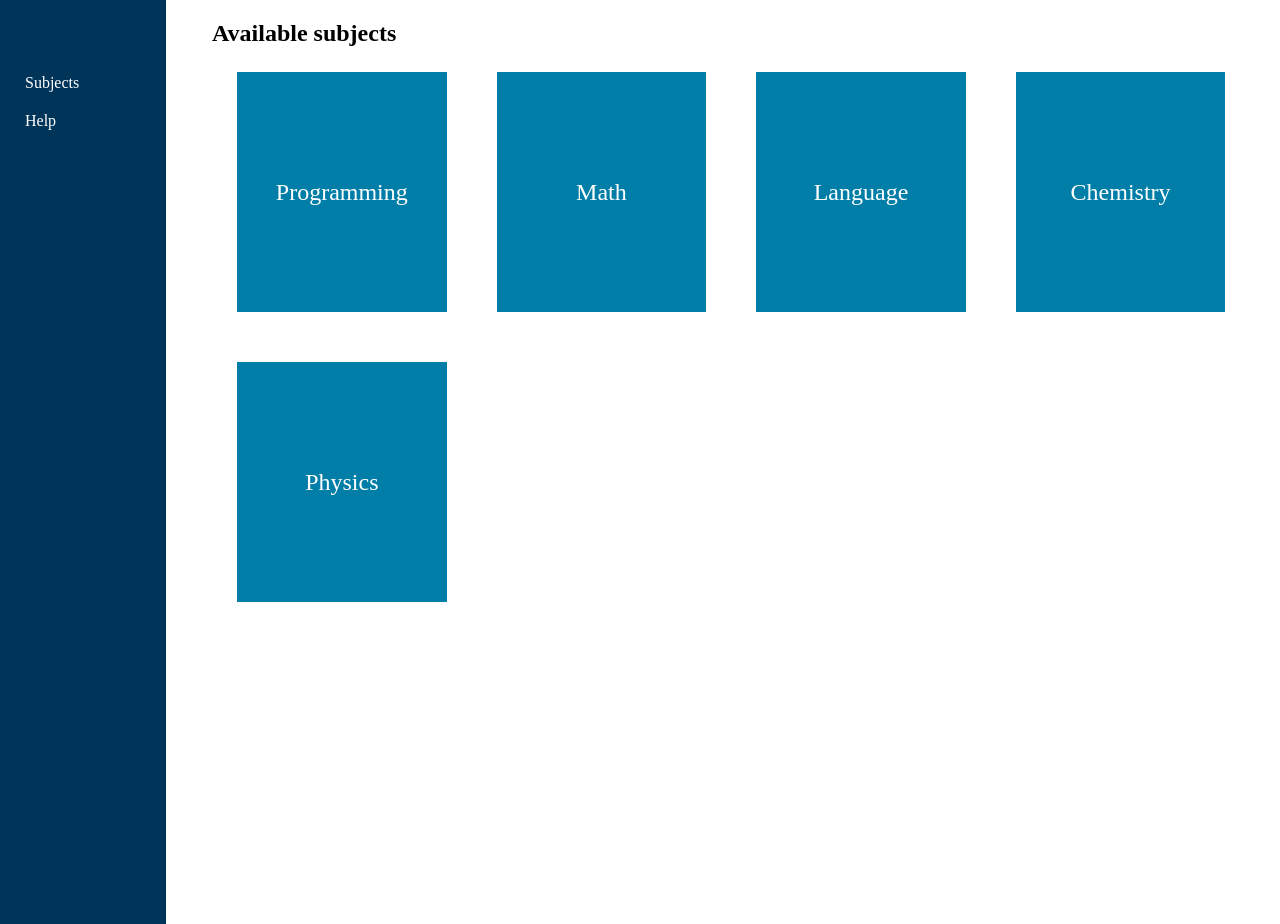
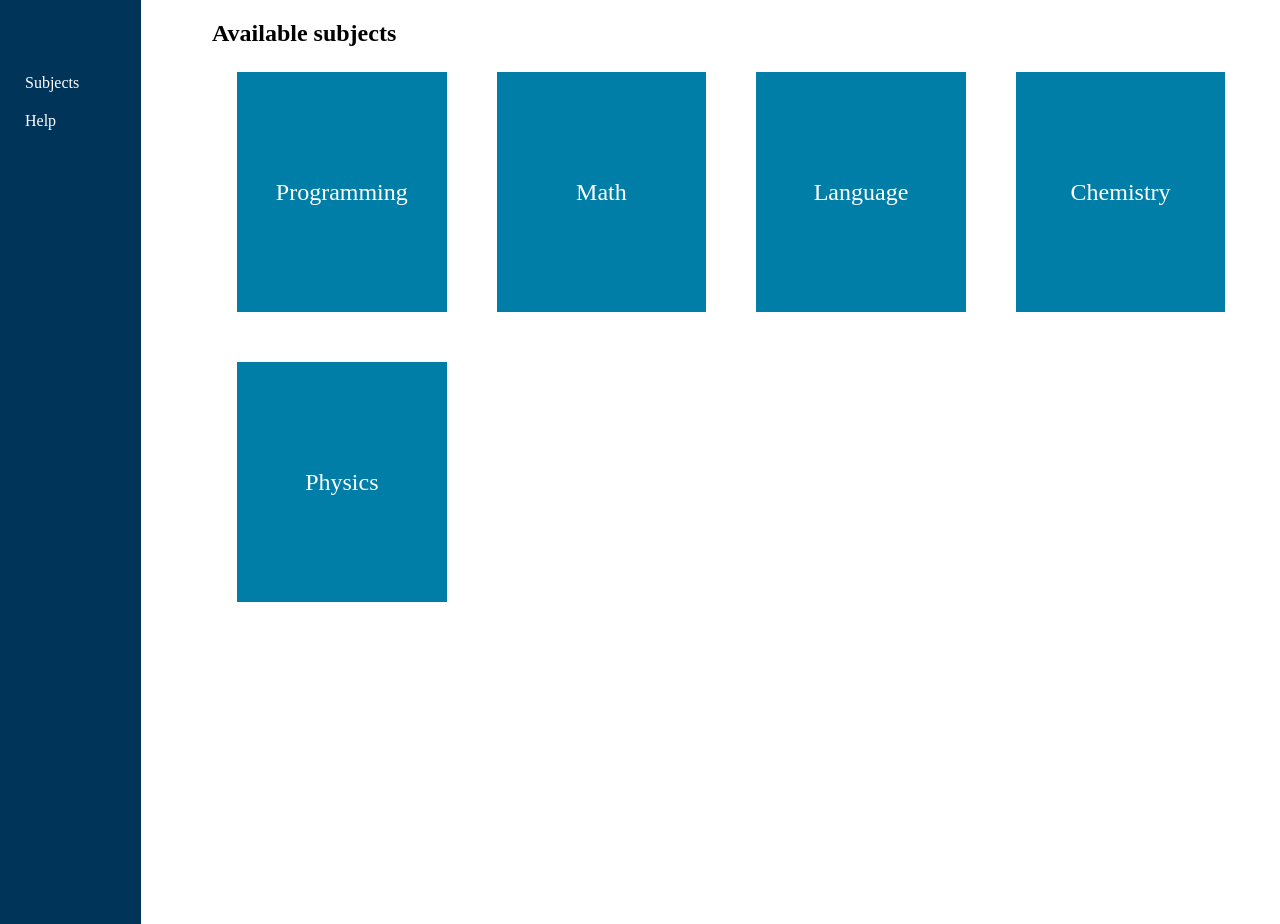
Before and after one commit to microgram17/LearnLink, a Flask app: page / in a window 1280 px wide. Run offline with Flask 3, Linux system fonts and the light colour scheme.

Commit message:
changed width of sidebar

```diff
--- a/static/style.css
+++ b/static/style.css
@@ -51,7 +51,7 @@ nav ul li ul li a:hover {
 
 @media screen and (min-width: 600px) {
 	nav {
-		width:13%;
+		width:11%;
 	}
 	.content {
 		margin-left: 15%;
```
